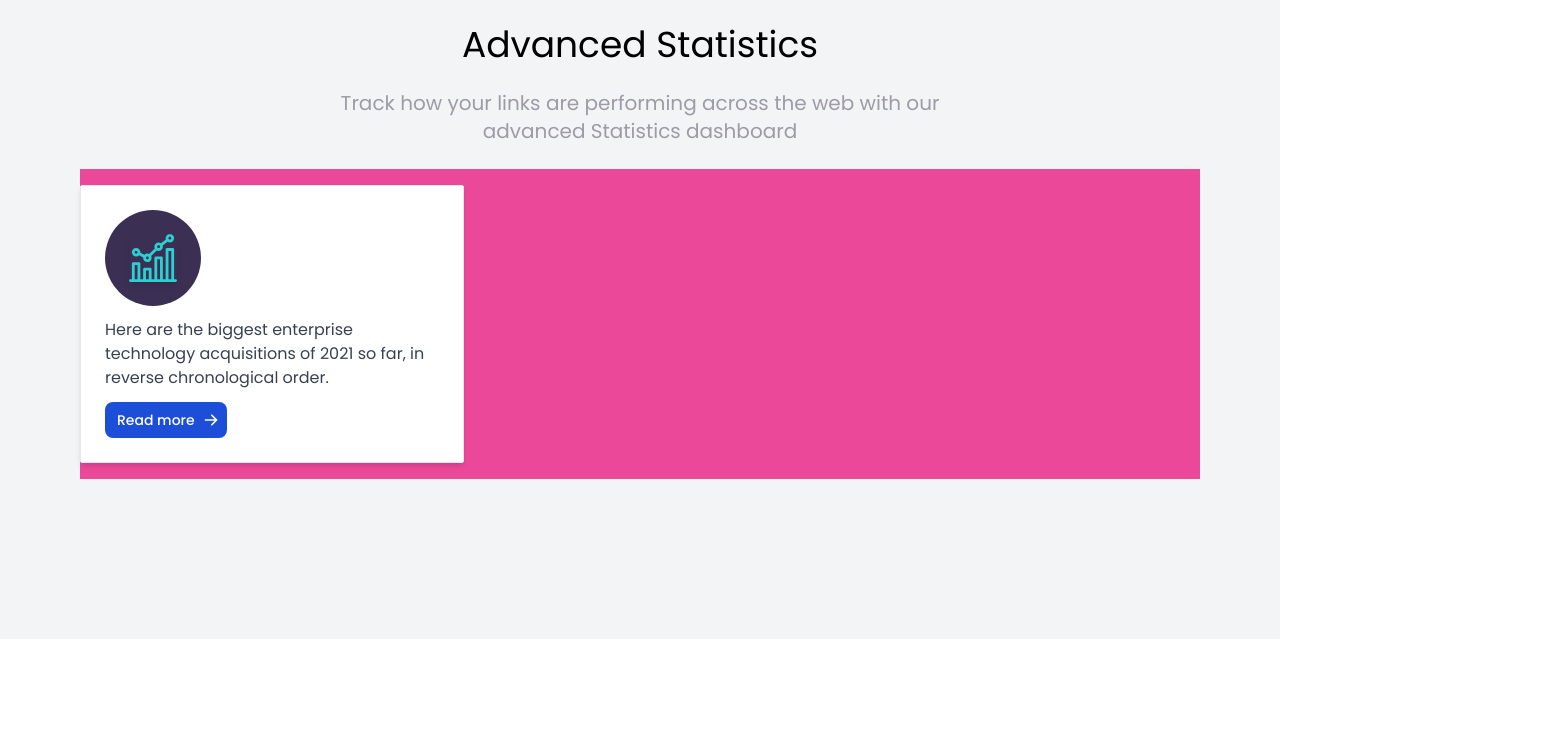
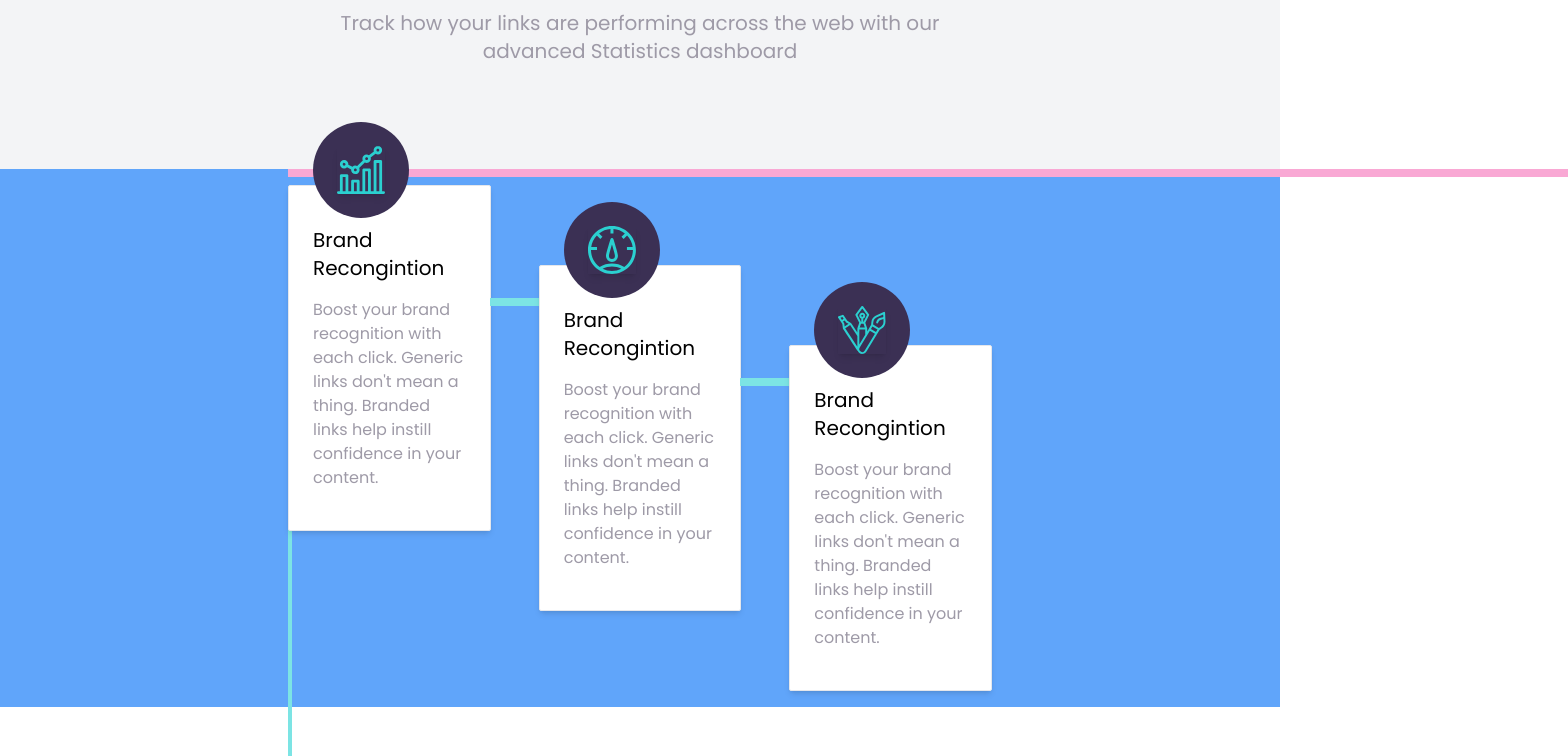
Before and after one commit to AhmaadAlharbi/shortly-with-Tailwind---frontendmentor, a website: page index.html in a window 1280 px wide. Shown: the part 1080-1836 px from the top of the page, 1568 px wide, since content can reach past the window. Before the commit the page ends 1719 px from the top, so only its background shows below. Drawn offline with Linux system fonts and the light colour scheme.

Commit message:
finish cards and working on horezintal and vertical lines on cards

```diff
--- a/index.html
+++ b/index.html
@@ -87,7 +87,7 @@
     <!-- input link short -->
     <section
       id="link"
-      class="bg-gray-100 py-5 md:py-40 md:px-20 mt-5 md:mt-20 px-2"
+      class="bg-gray-100 py-5 md:py-20 md:px-20 mt-5 md:mt-20 px-2"
     >
       <div class="my-8">
         <div
@@ -114,45 +114,89 @@
           Statistics dashboard
         </p>
       </div>
+    </section>
+
+    <!-- CARDS -->
+    <section id="cards ">
       <!-- cards -->
-      <div class="cards">
-        <div class="card relative bg-pink-500 py-4 max-w">
+      <div class="cards relative bg-blue-400 md:px-72 px-2 h-max pb-40">
+        <div
+          class="border-l-[4px] top-[50%] absolute border-cyanLight h-full"
+        ></div>
+        <div class="border-[4px] absolute border-pink-300 w-full"></div>
+
+        <div
+          class="card flex flex-col justify-evenly md:space-x-12 md:flex-row py-4"
+        >
           <!-- card -->
           <div
-            class="p-6 max-w-sm bg-white rounded-sm border border-gray-200 shadow-md"
+            class="p-6 max-w-sm relative bg-white rounded-sm border border-gray-200 shadow-md"
           >
             <!-- mb-3 w-24 h-24 rounded-full shadow-lg ||| mb-3 py-6 px-7 -->
-            <div class="bg-darkViolet w-fit rounded-full">
+            <div class="bg-darkViolet w-fit absolute -top-16 rounded-full">
               <img
                 src="images/icon-brand-recognition.svg"
-                class="mb-3 w-24 h-24 scale-50 shadow-lg"
+                class="w-24 h-24 scale-50 shadow-lg"
                 alt=""
               />
             </div>
 
-            <p class="mb-3 font-normal text-gray-700 dark:text-gray-400">
-              Here are the biggest enterprise technology acquisitions of 2021 so
-              far, in reverse chronological order.
+            <h3 class="text-xl my-4">Brand Recongintion</h3>
+            <p class="text-grayishViolet mb-4">
+              Boost your brand recognition with each click. Generic links don't
+              mean a thing. Branded links help instill confidence in your
+              content.
             </p>
-            <a
-              href="#"
-              class="inline-flex items-center py-2 px-3 text-sm font-medium text-center text-white bg-blue-700 rounded-lg hover:bg-blue-800 focus:ring-4 focus:outline-none focus:ring-blue-300 dark:bg-blue-600 dark:hover:bg-blue-700 dark:focus:ring-blue-800"
-            >
-              Read more
-              <svg
-                aria-hidden="true"
-                class="ml-2 -mr-1 w-4 h-4"
-                fill="currentColor"
-                viewBox="0 0 20 20"
-                xmlns="http://www.w3.org/2000/svg"
-              >
-                <path
-                  fill-rule="evenodd"
-                  d="M10.293 3.293a1 1 0 011.414 0l6 6a1 1 0 010 1.414l-6 6a1 1 0 01-1.414-1.414L14.586 11H3a1 1 0 110-2h11.586l-4.293-4.293a1 1 0 010-1.414z"
-                  clip-rule="evenodd"
-                ></path>
-              </svg>
-            </a>
+            <hr
+              class="border-[4px] absolute right-0 top-28 w-32 border-cyanLight translate-x-32"
+            />
+
+            <!-- <div class="bg-cyan absolute right-0 top-28 w-20"></div> -->
+          </div>
+
+          <!-- card2 -->
+          <div
+            class="p-6 max-w-sm relative bg-white rounded-sm border translate-y-20 border-gray-200 shadow-md"
+          >
+            <!-- mb-3 w-24 h-24 rounded-full shadow-lg ||| mb-3 py-6 px-7 -->
+            <div class="bg-darkViolet w-fit absolute -top-16 rounded-full">
+              <img
+                src="images/icon-detailed-records.svg"
+                class="w-24 h-24 scale-50 shadow-lg"
+                alt=""
+              />
+            </div>
+
+            <h3 class="text-xl my-4">Brand Recongintion</h3>
+            <p class="text-grayishViolet mb-4">
+              Boost your brand recognition with each click. Generic links don't
+              mean a thing. Branded links help instill confidence in your
+              content.
+            </p>
+            <hr
+              class="border-[4px] absolute right-0 md:top-28 w-32 border-cyanLight translate-x-32"
+            />
+          </div>
+
+          <!-- card 3 -->
+          <div
+            class="p-6 max-w-sm relative bg-white rounded-sm border translate-y-40 border-gray-200 shadow-md"
+          >
+            <!-- mb-3 w-24 h-24 rounded-full shadow-lg ||| mb-3 py-6 px-7 -->
+            <div class="bg-darkViolet w-fit absolute -top-16 rounded-full">
+              <img
+                src="images/icon-fully-customizable.svg"
+                class="w-24 h-24 scale-50 shadow-lg"
+                alt=""
+              />
+            </div>
+
+            <h3 class="text-xl my-4">Brand Recongintion</h3>
+            <p class="text-grayishViolet mb-4">
+              Boost your brand recognition with each click. Generic links don't
+              mean a thing. Branded links help instill confidence in your
+              content.
+            </p>
           </div>
         </div>
       </div>
```
Also changed, not shown: css/style.css.
